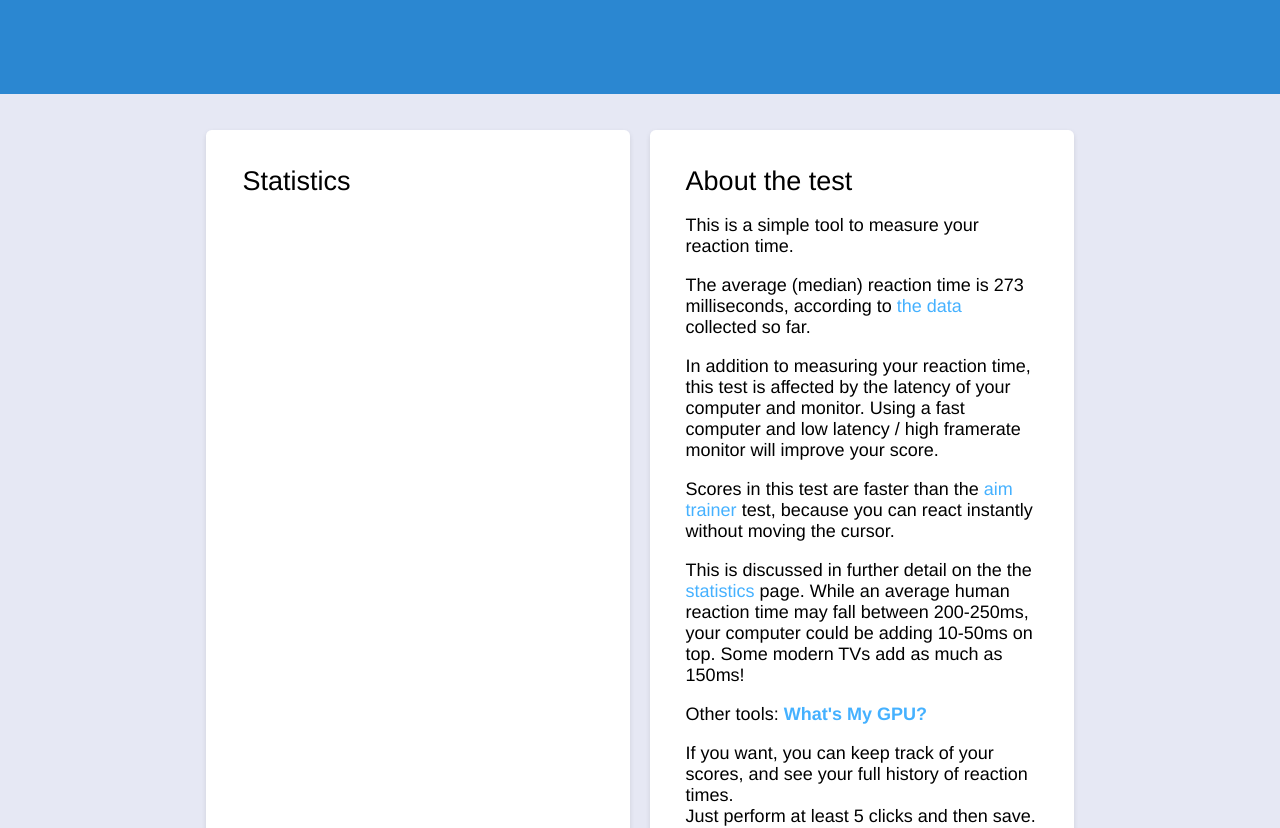
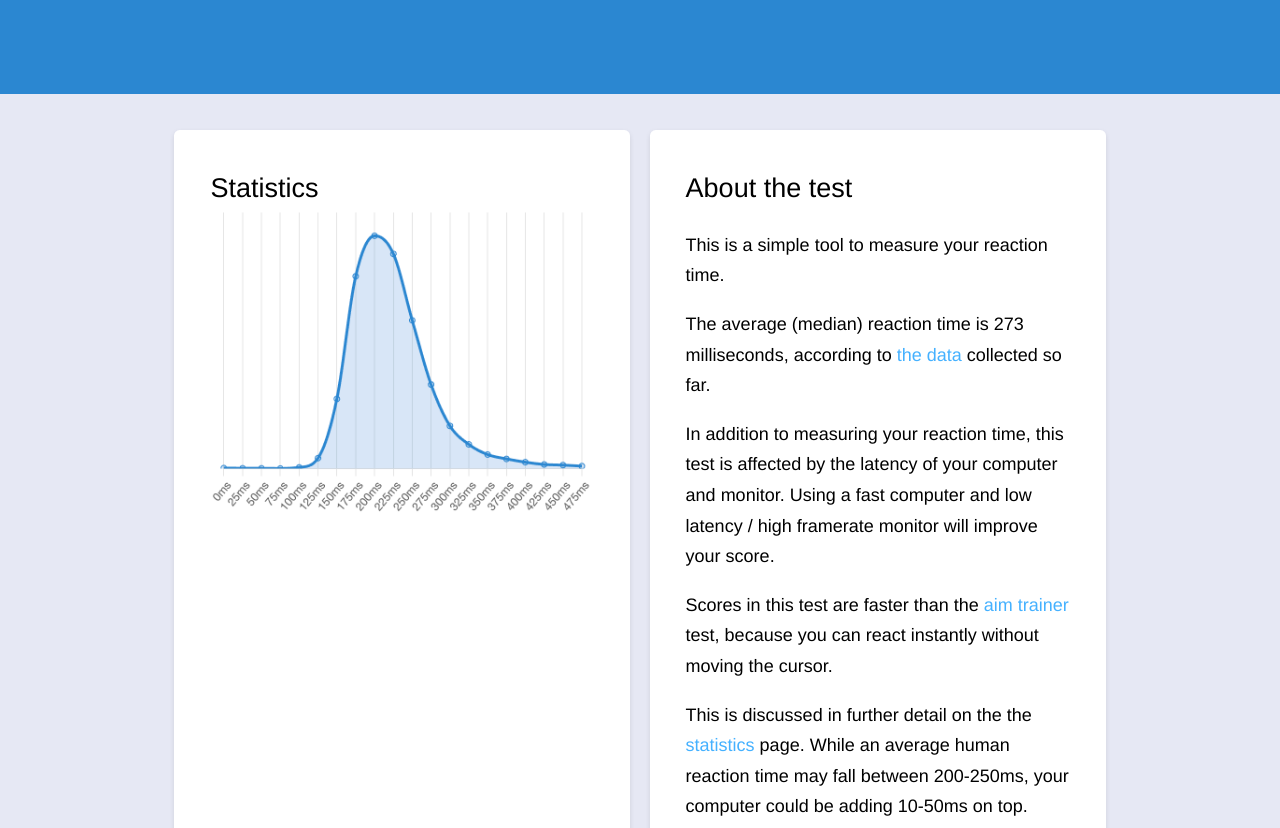
Before and after one commit to SickkMade/humanbenchmark, a React (Vite) app: page / in a window 1280 px wide. Shown: the part 500-1328 px from the top of the page. Built offline with nearby package versions, Linux system fonts and the light colour scheme.

Commit message:
peak slot

```diff
--- a/src/componenets/Stats.tsx
+++ b/src/componenets/Stats.tsx
@@ -4,7 +4,7 @@ function Stats() {
         <section id="stats">
             <article>
                 <h5>Statistics</h5>
-                <p></p>
+                <img src="/image.png"></img>
             </article>
             <article>
                 <h5>About the test</h5>
--- a/src/index.css
+++ b/src/index.css
@@ -32,14 +32,18 @@ nav .nav--group{
   justify-content:center;
   gap:1.5%;
   width:fit-content;
-  margin: 2rem auto 0 auto;
+  margin: 2rem auto 2rem auto;
 }
 article{
   background-color:white;
   box-shadow: rgba(0, 0, 0, 0.1) 0px 2px 5px;
   border-radius: .3125rem;
   padding: 2rem;
-  width:27.5%;
+  width:30%;
+  line-height: 1.7;
+}
+article img{
+  width:100%;
 }
 article p {
   font-weight: 400;
@@ -69,6 +73,7 @@ article a{
     width:100%;
   }
   article{
+    text-align: center;
     width:100%;
     box-shadow: none;
     height:1000px;
```
Also changed, not shown: public/image.png (added).
